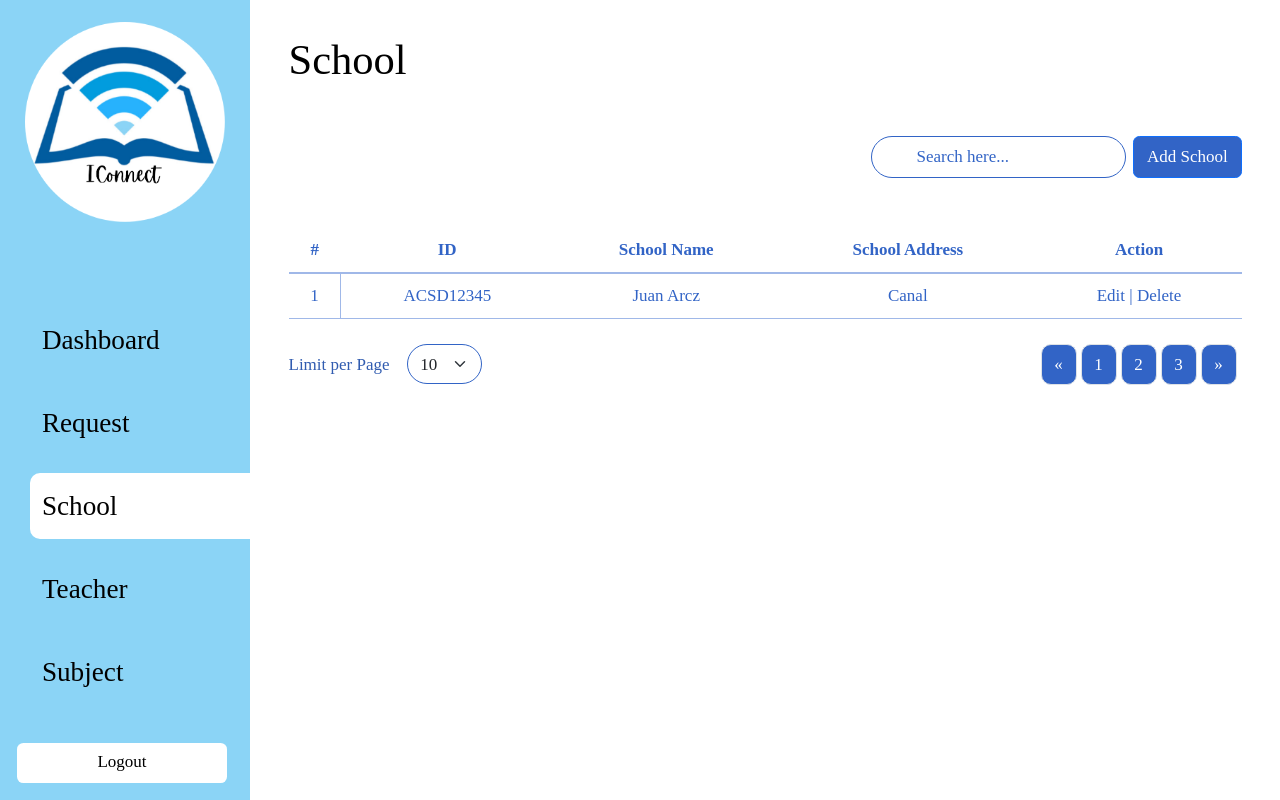
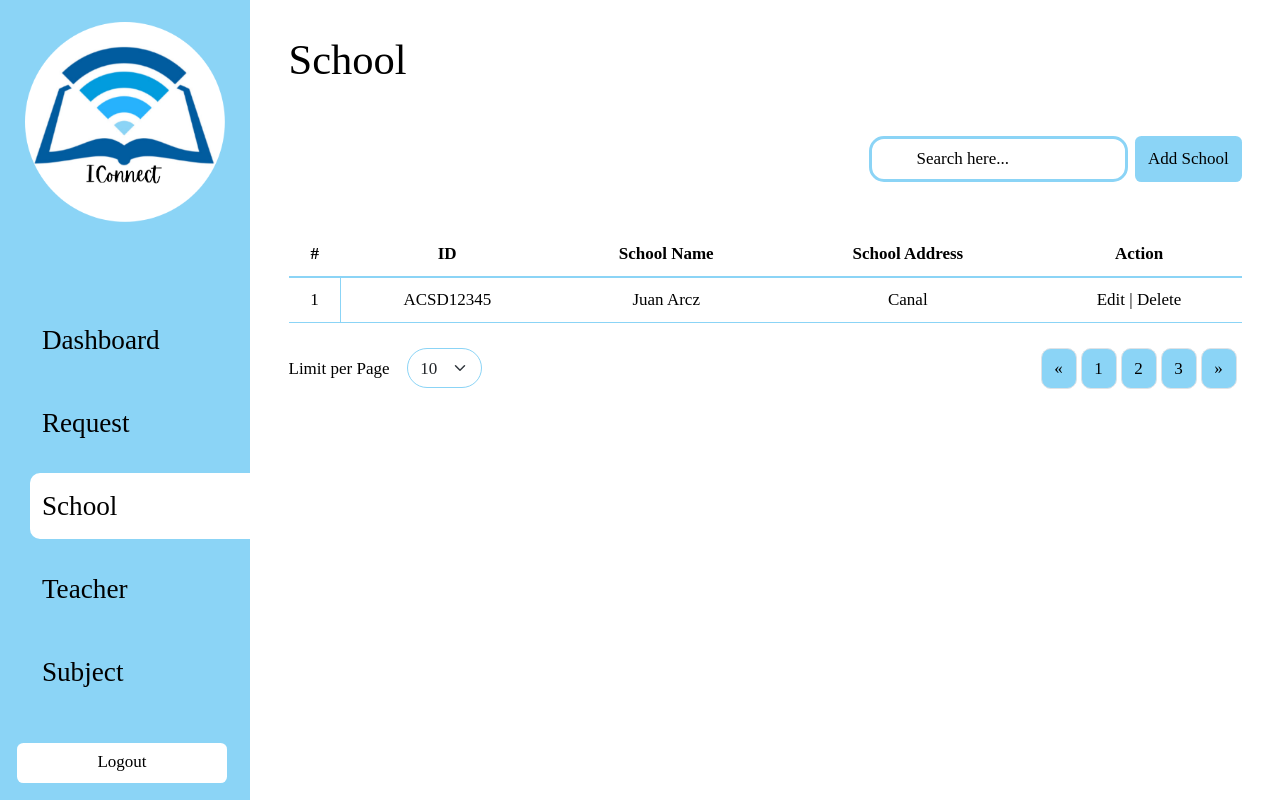
Before and after one commit to gajn01/iconnect-online-repository, a PHP site: page /admin/pages/school.html in a window 1280 px wide. Run offline with PHP 8.4, Linux system fonts and the light colour scheme.

Commit message:
update all page UI color

```diff
--- a/css/admin.css
+++ b/css/admin.css
@@ -133,19 +133,19 @@ h1,h2{
     overflow: auto;
 }
 .table-group-divider{
-    border-color: #A0B8E8 !important;
+    border-color: #8bd4f6  !important;
 }
 
 table thead th{
-    color: #3264C6;
+    color: #000000;
     font-weight: 600 !important;
     font-size: 1rem;
 }
 table tbody{
-    color: #3264C6;
+    color: #000000;
 }
 .table tr td:first-child {
-    border-right: 1px solid #A0B8E8;
+    border-right: 1px solid #8bd4f6;
 }
 .material-table{
     border-top-left-radius: 0;
@@ -174,8 +174,8 @@ table tbody{
     margin-top: rem;
 }
 .page-link{
-    background-color:#3264C6 !important;
-    color: #FFFFFF !important;
+    background-color:#8bd4f6 !important;
+    color: #000000 !important;
     border-radius: 10px !important;
 }
 .page-item{
@@ -189,7 +189,7 @@ table tbody{
     /* flex-direction: row-reverse; */
 }
 .pagination-container p{
-    color: #315CB0;
+    color: #000000;
 }
 .pager{
     display: flex;
@@ -198,11 +198,11 @@ table tbody{
 }
 .page-number{
     width: 75px !important;
-    border: 1px solid #3264C6 !important;
+    border: 1px solid #8bd4f6 !important;
     border-radius: 30px !important;
 }
 .nav-tabs .nav-link.active{
-    background-color: #3264C6 !important;
+    background-color: #8bd4f6 !important;
     color: #e0e8f8 !important;
 }
 /* Account  */
@@ -214,20 +214,24 @@ table tbody{
 
 }
 .btn-add{
-    background-color: #3264C6 !important;
-    border: none;
-    color: #e0e8f8;
+    background-color: #8bd4f6 !important;
+    border: none !important;
+    color: #000000 !important;
+}
+.btn-add:hover, .page-link:hover{
+    background-color: #019cde  !important;
+    color: #ffffff !important;
 }
 /* searchbar */
 .searchbar{
-    border-radius: 30px;
-    outline-color:#3264C6 ;
+    border-radius: 15px;
+    outline-color:#8bd4f6 ;
     cursor: pointer;
     background-color: #ffffff;
-    border: 1px solid #3264C6;
+    border: 3px solid #8bd4f6;
 }
 .searchbar, .searchbar::placeholder{
-    color: #3264C6;
+    color: #000000;
     padding: .4rem 1.3rem;
 }
 .btn-bar{
```
Also changed, not shown: admin/pages/dashboard.html (+0 -20 lines).
